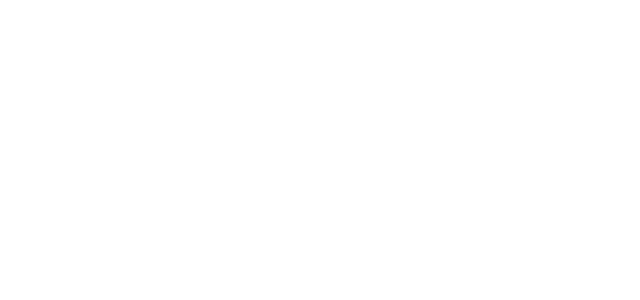
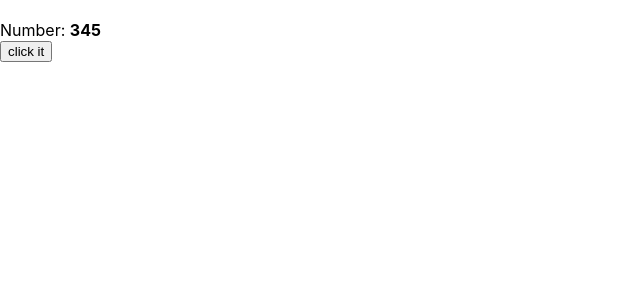
Before and after one commit to Gemmag7/react-1, a React (Create React App) app: page / in a window 1280 px wide. Shown: the top 300 px of the page, without its empty margins (0-640 px from the left). Built offline with nearby package versions, Linux system fonts and the light colour scheme.

Commit message:
learning useState

```diff
--- a/src/App.js
+++ b/src/App.js
@@ -7,6 +7,7 @@
 import Trainer from './Components/Trainer';
 import Payslip from './Components/Payslip';
 import Employees from './Components/Employees';
+import Test from './Components/Test';
 
 function App() {
 
@@ -39,6 +40,7 @@
   <h2>List of Employees working in IT department</h2>
   <Employees department="IT"/>*/}
 
+  <Test/>
     </>
   );
 }
--- a/src/Components/Test.js
+++ b/src/Components/Test.js
@@ -1,13 +1,23 @@
-function doSomething(){
-    alert("Hello")
-}
+
+import {useState} from "react";
 
 function Test(){
+    const [num, changeNumber] = useState(345)
+
+    function incrementNumber(){
+        changeNumber(num +1)
+
+    }
+
+
     return(
         <>
-        <input type="button" value="click it" onclick="doSomething()"/>
+       <br/>
+       Number: <b >{num}</b><br/>
+        <input type="button" value="click it" onClick={ () => incrementNumber()}/>
+        <br/>
+        <br/>
         </>
     )
 }
-
-export default {Test, doSomething};
+export default Test;
```
